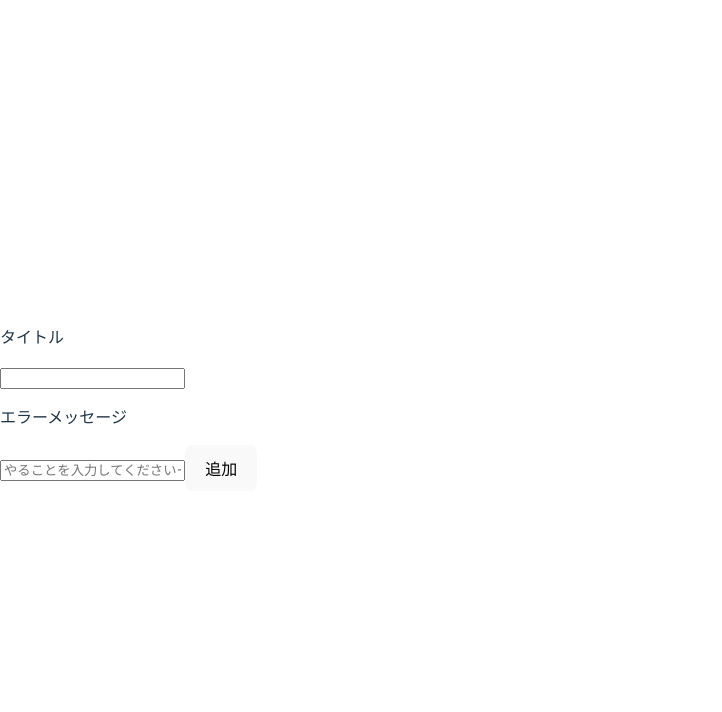
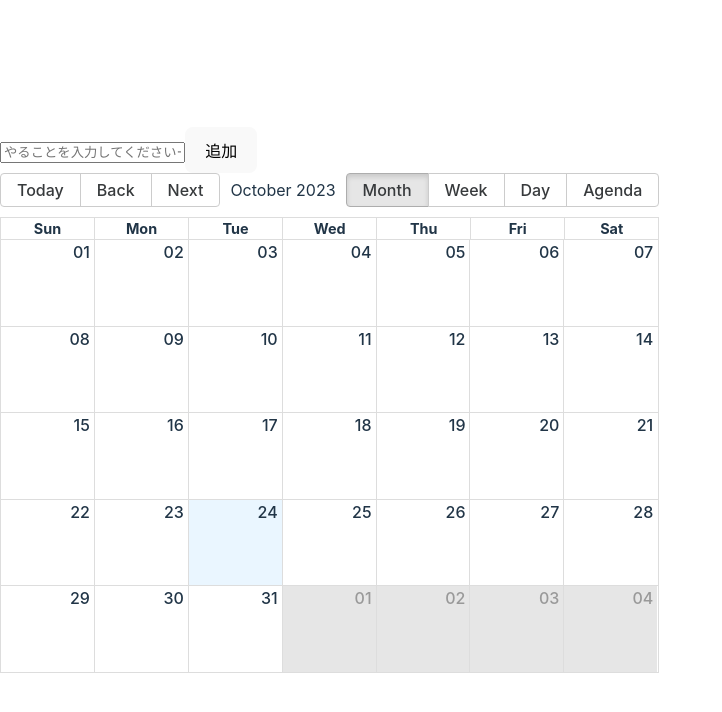
Before and after one commit to Manabu-Aihara/time-table, a React (Vite) app: page / in a window 1280 px wide. Shown: the top 712 px of the page, without its empty margins (0-722 px from the left). Built offline with nearby package versions, Linux system fonts and the light colour scheme.

Commit message:
chore #231026: stateとdispathの兼ね合いがわからん

```diff
--- a/src/components/EventContext.tsx
+++ b/src/components/EventContext.tsx
@@ -1,6 +1,6 @@
-import { createContext, Dispatch, ReactNode, useReducer, useContext } from 'react';
+import { createContext, Dispatch, ReactNode, useReducer } from 'react';
+import { Event } from 'react-big-calendar';
 
-import { EventState } from './InputForm';
 // export type Todo = {
 // 	id?: number,
 // 	summary: string,
@@ -8,12 +8,16 @@ import { EventState } from './InputForm';
 // 	done: boolean
 // }
 // type TodosState = Todo[];
-type EventsState = EventState[];
+// export type EventState = {
+//   title: string;
+//   onChange?: React.ChangeEventHandler<HTMLInputElement>;
+// };
+type Events = Event[];
 
 // * State専用 Context *
 // 今後 Providerを使わない時にはContextの値がundefinedになる必要があるので,
 // Contextの値がTodosStateにもundefinedにもできるように宣言してください。
-const EventsStateContext = createContext<EventsState | undefined>(undefined);
+export const EventsStateContext = createContext<Events | undefined>(undefined);
 
 type Action =
   | { type: 'CREATE'; title: string }
@@ -25,12 +29,12 @@ type Action =
 type EventsDispatch = Dispatch<Action>;
 
 // * Dispatch専用 Context *
-const EventsDispatchContext = createContext<EventsDispatch | undefined>(
+export const EventsDispatchContext = createContext<EventsDispatch | undefined>(
   undefined
 );
 
 // * Reducer *
-function eventsReducer(state: EventsState, action: Action): EventsState {
+function eventsReducer(state: Events, action: Action): Events {
   switch (action.type) {
     case 'CREATE':
       // const nextId = Math.max(...state.map(todo => todo.id)) + 1;
@@ -39,42 +43,19 @@ function eventsReducer(state: EventsState, action: Action): EventsState {
         // summary: action.summary,
 				// owner: action.owner,
         // done: false
-        title: action.title
+        title: action.title,
+        start: new Date(),
+        end: new Date(new Date().setHours(new Date().getHours() + 1)),
       });
-    // case 'TOGGLE':
-    //   return state.map(todo =>
-    //     todo.id === action.id ? { ...todo, done: !todo.done } : todo
-    //   );
     // case 'REMOVE':
-    //   return state.filter(todo => todo.id !== action.id);
+    //   return state.filter(state => state.title !== action.title);
     default:
       throw new Error('Invalid action');
   }
 }
 
-
-// TodosStateContextとTodosDispatchContextのProviderを一緒に使います。
 export function EventsContextProvider({ children }: { children: ReactNode }) {
-  const [events, dispatch] = useReducer(eventsReducer, [
-    // {
-    //   summary: 'Context APIを勉強する',
-    //   owner: 'Ken',
-    //   done: true
-    // },
-    // {
-    //   summary: 'TypeScriptを勉強する',
-    //   owner: 'Ken',
-    //   done: true
-    // },
-    // {
-    //   summary: 'TypeScriptでContext APIを使ってみる',
-    //   owner: 'Ken',
-    //   done: false
-    // }
-    {
-      title: 'Toilet'
-    }
-  ]);
+  const [events, dispatch] = useReducer(eventsReducer, []);
 
   return (
 		<EventsDispatchContext.Provider value={dispatch}>
@@ -84,15 +65,3 @@ export function EventsContextProvider({ children }: { children: ReactNode }) {
 		</EventsDispatchContext.Provider>
   );
 }
-
-export function useEventsState() {
-  const state = useContext(EventsStateContext);
-  if (!state) throw new Error('TodosProvider not found');
-  return state;
-}
-
-export function useEventsDispatch() {
-  const dispatch = useContext(EventsDispatchContext);
-  if (!dispatch) throw new Error('TodosProvider not found');
-  return dispatch;
-}
--- a/src/components/InputForm.tsx
+++ b/src/components/InputForm.tsx
@@ -1,21 +1,21 @@
 import { useState, FormEvent } from 'react';
 
-import { useEventsDispatch } from './EventContext';
+import { useEventsDispatch } from '../lib/UseContext';
+import { MyCalendar } from './date-fns';
 
 type InputElementProps = React.ComponentProps<'input'>;
-export type EventState = {
-  title: string; // コンポーネント独自のprops
-  errorMessage?: string; // コンポーネント独自のprops
-  inputElementProps?: InputElementProps; // inputElementのprops
-};
 
-export const InputComponent = ({
-  title,
-  errorMessage,
-  inputElementProps,
-}: EventState) => {
+// const InputFormContext = createContext('')
+
+export const InputComponent = (inputProps: InputElementProps) => {
   const [value, setValue] = useState('');
   const dispatch = useEventsDispatch();
+
+  const handleChange = (e: React.ChangeEvent<HTMLInputElement>) => {
+    // このコンポーネントで onChange 発火時に必ず実行したい振る舞いを書く
+    inputProps?.onChange?.(e);
+    // console.log(inputProps);
+  };
 
   const onSubmit = (e: FormEvent) => {
     e.preventDefault();
@@ -23,29 +23,23 @@ export const InputComponent = ({
       type: 'CREATE',
       title: value
     });
-    setValue('');
-  };
-
-  const handleChange = (e: React.ChangeEvent<HTMLInputElement>) => {
-    // このコンポーネントで onChange 発火時に必ず実行したい振る舞いを書く
-    inputElementProps?.onChange?.(e);
-    console.log(inputElementProps);
-    console.log(inputElementProps?.onChange?.(e));
+    setValue(value);
+    console.log(value);
   };
 
   return (
     <div>
-      <p>{title}</p>
-      <input {...inputElementProps} onChange={handleChange} />
-      <p>{errorMessage}</p>
       <form onSubmit={onSubmit}>
         <input
-          value={value}
+          {...inputProps}
+          // value={value}
           placeholder="やることを入力してくださいー"
-          onChange={e => setValue(e.target.value)}
+          // onChange={e => setValue(e.target.value)}
+          onChange={(e) => handleChange(e)}
         />
         <button>追加</button>
       </form>
+      <MyCalendar />
     </div>
   );
 };
--- /dev/null
+++ b/src/components/date-fns.tsx
@@ -0,0 +1,49 @@
+// import { useState, useCallback, useEffect } from 'react'
+import { Calendar, dateFnsLocalizer } from 'react-big-calendar'
+import format from 'date-fns/format'
+import parse from 'date-fns/parse'
+import startOfWeek from 'date-fns/startOfWeek'
+import getDay from 'date-fns/getDay'
+// import enUS from 'date-fns/locale/en-US'
+import ja from 'date-fns/locale/ja'
+
+import 'react-big-calendar/lib/css/react-big-calendar.css'
+
+import { useEventsState } from '../lib/UseContext'
+
+const locales = {
+  'ja-JP': ja,
+}
+
+const localizer = dateFnsLocalizer({
+  format,
+  parse,
+  startOfWeek,
+  getDay,
+  locales,
+});
+
+export const MyCalendar = () => {
+  // const [value, setValue] = useState<Event>();
+
+  const events = useEventsState();
+  // const dispatch = useEventsDispatch();
+  console.log(events);
+  // useEffect(() => {
+  //   setValue(events)
+  // })
+
+  return (
+    <div>
+      <Calendar
+        localizer={localizer}
+        events={events}
+        startAccessor="start"
+        endAccessor="end"
+        // onSelectEvent={handleSelectSlot}
+        selectable
+        style={{ height: 500 }}
+      />
+    </div>
+  );
+}
--- a/src/index.tsx
+++ b/src/index.tsx
@@ -1,20 +1,12 @@
-import { useState } from 'react';
 
 import { EventsContextProvider } from './components/EventContext';
 import { InputComponent } from './components/InputForm';
 {/* <AddChildForm summary='' owner='' done={false} /> */}
 export const Index = () => {
-    const [value, setValue] = useState('');
-    return (
-        <EventsContextProvider>
-            <InputComponent
-                title="タイトル"
-                errorMessage="エラーメッセージ"
-                inputElementProps={{
-                    value,
-                    onChange: (e) => setValue(e.target.value),
-                }}
-            />
-        </EventsContextProvider>
-    );
+	// const [value, setValue] = useState('');
+	return (
+		<EventsContextProvider>
+			<InputComponent />
+		</EventsContextProvider>
+	);
 };
--- /dev/null
+++ b/src/lib/UseContext.ts
@@ -0,0 +1,15 @@
+import { useContext } from "react";
+
+import { EventsStateContext, EventsDispatchContext } from "../components/EventContext";
+
+export function useEventsState() {
+    const state = useContext(EventsStateContext);
+    if (!state) throw new Error('TodosProvider not found');
+    return state;
+  }
+
+  export function useEventsDispatch() {
+    const dispatch = useContext(EventsDispatchContext);
+    if (!dispatch) throw new Error('TodosProvider not found');
+    return dispatch;
+  }
```
